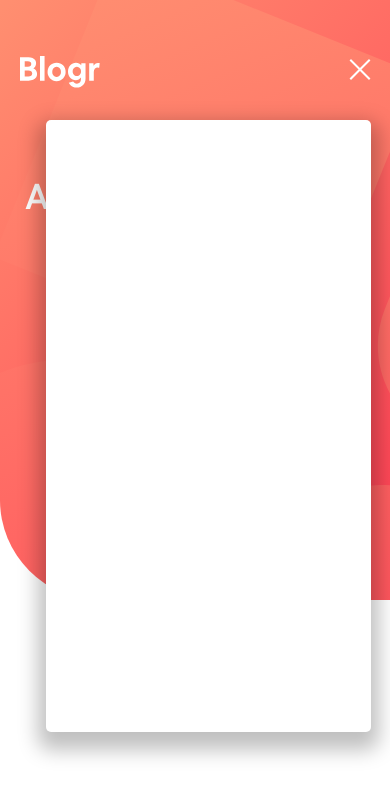
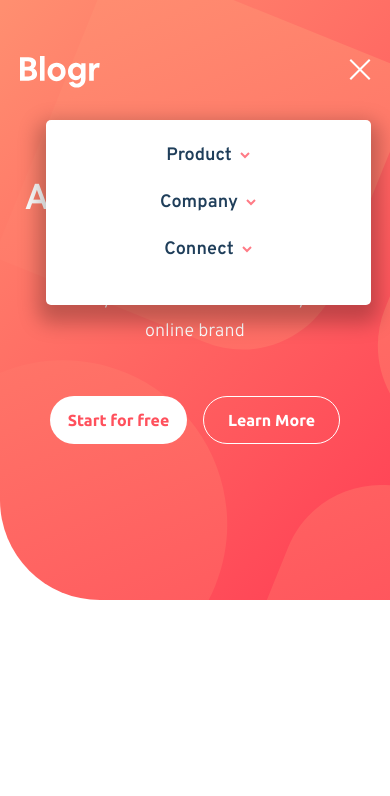
Before and after one commit to tkressma/blogr-landing-page, a React (Create React App) app: page / in a window 390 px wide. Both pictures are taken after a click on the button 357 px from the left and 72 px from the top of the page. Shown: the top 796 px of the page. Built offline with nearby package versions, Linux system fonts and the light colour scheme.

Commit message:
Add mobile nav items and animations

```diff
--- a/src/components/Header/Nav/MobileNav.js
+++ b/src/components/Header/Nav/MobileNav.js
@@ -1,5 +1,5 @@
 import React, { useState, useRef, useEffect } from "react";
-import NavItem from "./NavItem";
+import MobileNavItem from "./MobileNavItem";
 import styles from "../Nav/NavItems.module.css";
 import MobileMenu from "./MobileMenu";
 import classNames from 'classnames';
@@ -9,6 +9,9 @@
   const mobileMenuRef = useRef(null)
   const [menuIsOpen, setMenuIsOpen] = useState(false);
   const [menuAnimation, setMenuAnimation] = useState(false);
+  const [activeIndex, setActiveIndex] = useState(null);
+
+  const items = ["Product", "Company", "Connect"];
 
   const toggleMenu = () => {
     setMenuIsOpen(!menuIsOpen);
@@ -16,6 +19,10 @@
       setMenuAnimation(!menuAnimation);
     }, 10);
   };
+
+  const handleActive = (index) => {
+    activeIndex === index ? setActiveIndex(null) : setActiveIndex(index);
+  }
 
   // If a user clicks out of the dropdown menu, close it.
 
@@ -43,9 +50,9 @@
 
       {menuIsOpen && (
         <ul className={classNames(props.className, styles["links-wrapper-mobile"], styles.animate, menuAnimation && styles.fadein)} ref={dropdownRef} >
-          <NavItem name="Product" />
-          <NavItem name="Company" />
-          <NavItem name="Connect" />
+
+        {items.map((item, index) => <MobileNavItem key={index} name={item} active={index===activeIndex} onClick={() => handleActive(index)}/>)}
+
         </ul>
       )}
     </React.Fragment>
--- /dev/null
+++ b/src/components/Header/Nav/MobileNavItem.js
@@ -0,0 +1,10 @@
+import styles from "./MobileNavItem.module.css"
+import classNames from "classnames"
+import darkArrow from "../../../assets/icon-arrow-dark.svg"
+const MobileNavItem = (props) => {
+    return <li className={classNames(styles["mobile-item"], props.active && styles.active)} onClick={props.onClick}>{props.name}
+          <img src={darkArrow} className={classNames(styles.animate, props.active && styles.rotate)} alt="Arrow for dropdown menu."/>
+    </li>
+}
+
+export default MobileNavItem
--- /dev/null
+++ b/src/components/Header/Nav/MobileNavItem.module.css
@@ -0,0 +1,23 @@
+.mobile-item {
+    font-family: 'Overpass', sans-serif;
+    font-weight: 600;
+    font-size: 18px;
+    color: #1F3E5A;
+    cursor: pointer;
+    display: flex;
+    gap: 8px;
+    padding: 12px 0;
+    align-items: center;
+}
+
+.mobile-item.active {
+    opacity: 75%;
+}
+
+.animate {
+    transition: transform .35s ease-in-out;
+}
+
+.animate.rotate {
+    transform: rotate(-180deg);
+}
--- a/src/components/Header/Nav/NavItem.module.css
+++ b/src/components/Header/Nav/NavItem.module.css
@@ -10,7 +10,7 @@
   opacity: 0.75;
   cursor: pointer;
   margin: 0 1rem;
-  transition: opacity .35s ease-in-out;
+  transition: opacity .35 ease-in-out;
 }
 
 .link:hover {
--- a/src/components/Header/Nav/NavItems.module.css
+++ b/src/components/Header/Nav/NavItems.module.css
@@ -8,15 +8,16 @@
   opacity: 0%;
   display: flex;
   flex-direction: column;
+  align-items: center;
   position: fixed;
   list-style-type: none;
   background-color: white;
-  height: 72.5%;
   width: 90%;
   right: 5%;
   top: 7.5rem;
   border-radius: 5px;
   max-width: 325px;
+  padding: 12px 24px 32px;
   box-shadow: 0px 10px 20px 8px rgba(0, 0, 0, 0.25);
 }
 
```
